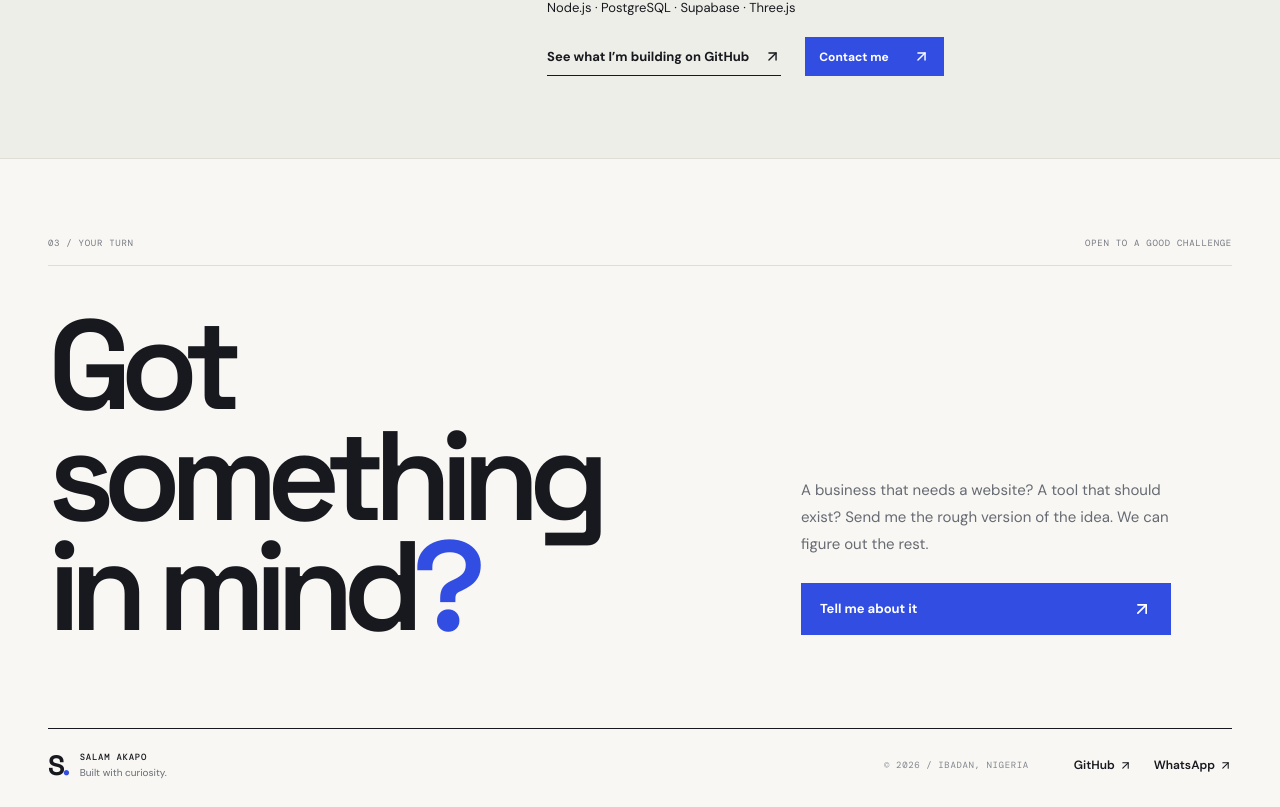
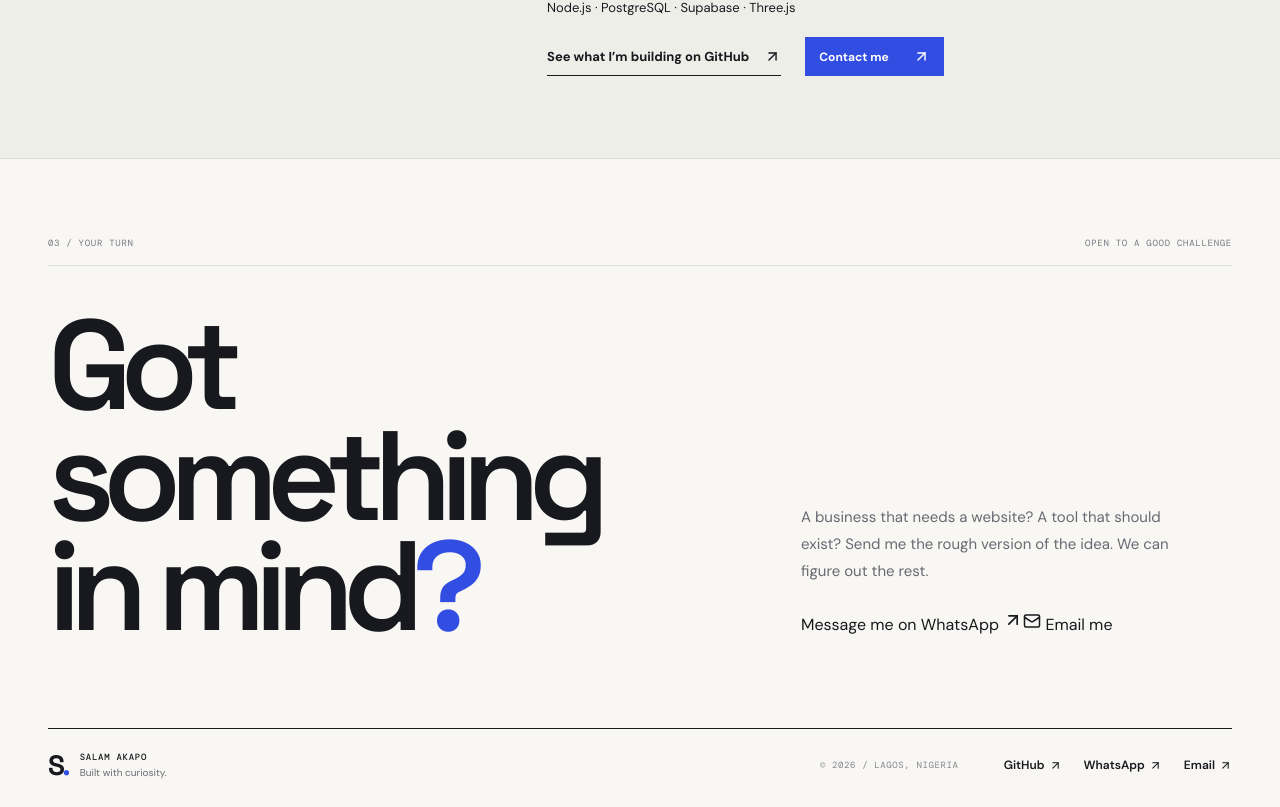
Before and after one commit to salzyff/salzyx-react-portfolio, a React (Vite) app: page / in a window 1280 px wide. Shown: the part 4930-5737 px from the top of the page. Built offline with nearby package versions, Linux system fonts and the light colour scheme.

Commit message:
Add email contact and correct location to Lagos

```diff
--- a/src/main.jsx
+++ b/src/main.jsx
@@ -1,10 +1,11 @@
 import React, { useEffect, useRef, useState } from 'react'
 import { createRoot } from 'react-dom/client'
-import { ArrowDown, ArrowDownRight, ArrowUpRight, ArrowRight, Check, Menu, Search, X } from 'lucide-react'
+import { ArrowDown, ArrowDownRight, ArrowUpRight, ArrowRight, Check, Mail, Menu, Search, X } from 'lucide-react'
 import { projects } from './projects'
 import './styles.css'
 
 const whatsapp = 'https://wa.me/2347042785091?text=Hi%20Salam%2C%20I%20saw%20your%20portfolio.%20I%27d%20like%20to%20talk%20about%20a%20project.'
+const email = 'akapsy@yahoo.com'
 const categories = ['All work', 'Applications', 'Commerce', 'Brand websites', 'Experiments']
 const pad = (value) => String(value).padStart(2, '0')
 
@@ -71,10 +72,10 @@ function App() {
 
       <section className="about-section" id="about" aria-labelledby="about-title"><div className="about-inner page-width"><div className="about-photo"><img src="/images/salam-selected-portrait.jpg" alt="Salam Akapo" width="900" height="1125" loading="lazy" /><span>THAT’S ME, BY THE WAY.</span></div><div className="about-copy"><p className="eyebrow">A LITTLE ABOUT ME <span>/</span> 02</p><h2 id="about-title">I care about what happens <span>after the first click.</span></h2><p>I’m Salam, a developer based in Nigeria. I like the whole process: getting a fuzzy idea into focus, making the interface feel right, and figuring out how the parts fit together.</p><p>Recently, that’s meant building a school exam platform for a local network, storefronts for growing brands, and a few useful experiments along the way.</p><div className="toolbox"><span>THINGS I WORK WITH</span><p>React · Next.js · JavaScript · TypeScript<br />Node.js · PostgreSQL · Supabase · Three.js</p></div><div className="about-links"><a className="github-link" href="https://github.com/salzyff" target="_blank" rel="noreferrer">See what I’m building on GitHub <ArrowUpRight size={17} /></a><a className="contact-button about-contact" href={whatsapp} target="_blank" rel="noreferrer">Contact me <ArrowUpRight size={17} /></a></div></div></div></section>
 
-      <section className="contact page-width" id="contact" aria-labelledby="contact-title"><div className="contact-index"><span>03 / YOUR TURN</span><span>OPEN TO A GOOD CHALLENGE</span></div><div className="contact-body"><h2 id="contact-title">Got something<br />in mind<span>?</span></h2><div className="contact-side"><p>A business that needs a website? A tool that should exist? Send me the rough version of the idea. We can figure out the rest.</p><a href={whatsapp} target="_blank" rel="noreferrer">Tell me about it <ArrowUpRight size={20} /></a></div></div></section>
+      <section className="contact page-width" id="contact" aria-labelledby="contact-title"><div className="contact-index"><span>03 / YOUR TURN</span><span>OPEN TO A GOOD CHALLENGE</span></div><div className="contact-body"><h2 id="contact-title">Got something<br />in mind<span>?</span></h2><div className="contact-side"><p>A business that needs a website? A tool that should exist? Send me the rough version of the idea. We can figure out the rest.</p><div className="contact-actions"><a href={whatsapp} target="_blank" rel="noreferrer">Message me on WhatsApp <ArrowUpRight size={20} /></a><a className="email-contact" href={`mailto:${email}`}><Mail size={18} /> Email me</a></div></div></div></section>
     </main>
 
-    <footer className="site-footer page-width"><a className="brand" href="#top"><span className="brand-mark">S<span>.</span></span><span className="brand-name">SALAM AKAPO<small>Built with curiosity.</small></span></a><span className="copyright">© {new Date().getFullYear()} / IBADAN, NIGERIA</span><div><a href="https://github.com/salzyff" target="_blank" rel="noreferrer">GitHub <ArrowUpRight size={13} /></a><a href={whatsapp} target="_blank" rel="noreferrer">WhatsApp <ArrowUpRight size={13} /></a></div></footer>
+    <footer className="site-footer page-width"><a className="brand" href="#top"><span className="brand-mark">S<span>.</span></span><span className="brand-name">SALAM AKAPO<small>Built with curiosity.</small></span></a><span className="copyright">© {new Date().getFullYear()} / LAGOS, NIGERIA</span><div><a href="https://github.com/salzyff" target="_blank" rel="noreferrer">GitHub <ArrowUpRight size={13} /></a><a href={whatsapp} target="_blank" rel="noreferrer">WhatsApp <ArrowUpRight size={13} /></a><a href={`mailto:${email}`}>Email <ArrowUpRight size={13} /></a></div></footer>
     {selected && <ProjectDialog project={selected} onClose={() => setSelected(null)} />}
   </>
 }
```
